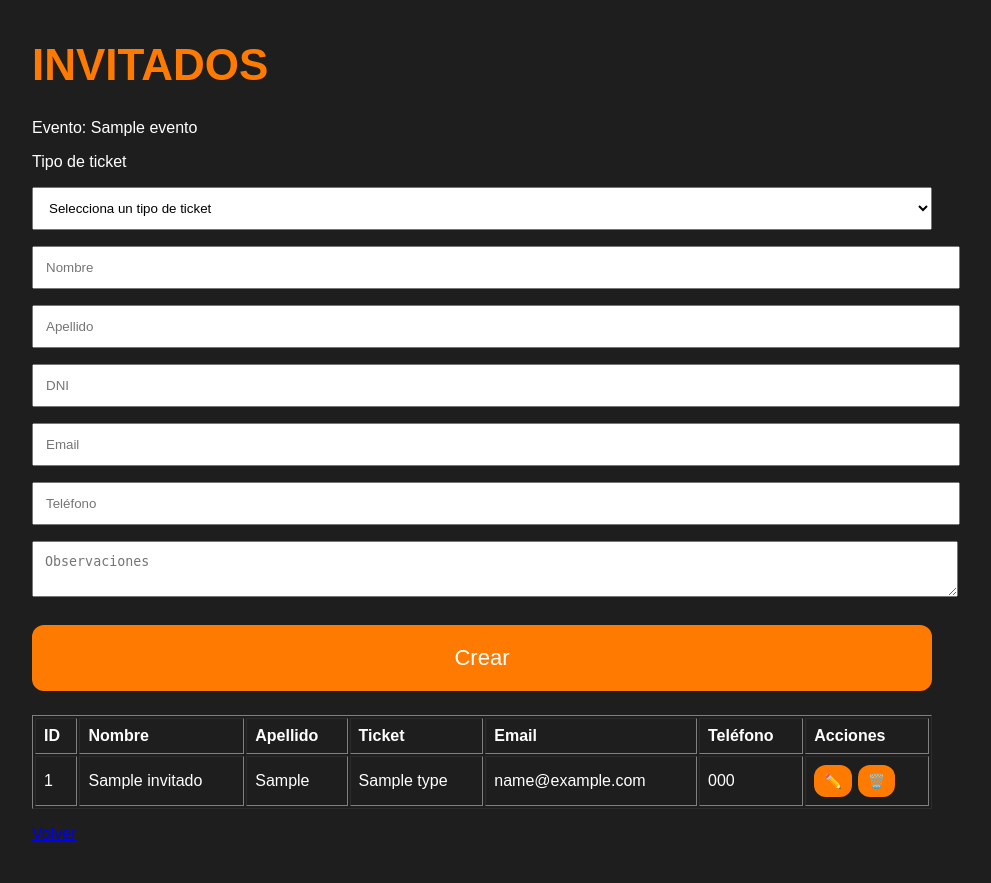
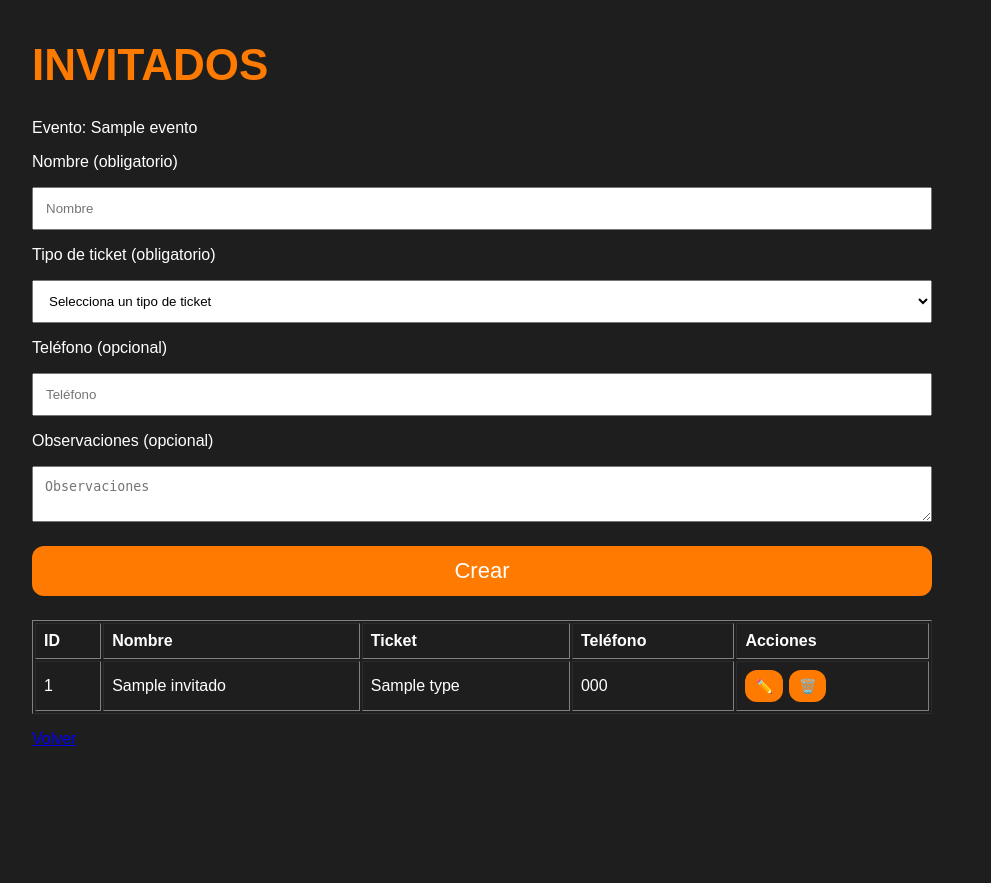
Before and after one commit to yoestoy2013-wq/acces, a PHP site: page /invitados.php?evento=1 in a window 1280 px wide. Shown: the whole page, without its empty margins (158-1149 px from the left). After the commit the page ends 746 px from the top, so only its background shows below. Run offline with PHP 8.4, Linux system fonts and the light colour scheme; tables that the repository leaves empty hold one stand-in row (values such as "Sample post").

Commit message:
Simplificar formulario de invitados: mantener solo nombre, teléfono, tipo de ticket, observaciones

```diff
--- a/controllers/InvitadoController.php
+++ b/controllers/InvitadoController.php
@@ -64,18 +64,6 @@ class InvitadoController
             $errors[] = 'Debe seleccionar un tipo de ticket válido.';
         }
 
-        if (!empty($data['email']) && !filter_var($data['email'], FILTER_VALIDATE_EMAIL)) {
-            $errors[] = 'El email no es válido.';
-        }
-
-        if (isset($data['apellido']) && mb_strlen($data['apellido']) > 150) {
-            $errors[] = 'El apellido no puede tener más de 150 caracteres.';
-        }
-
-        if (isset($data['dni']) && mb_strlen($data['dni']) > 50) {
-            $errors[] = 'El DNI no puede tener más de 50 caracteres.';
-        }
-
         if (isset($data['telefono']) && mb_strlen($data['telefono']) > 50) {
             $errors[] = 'El teléfono no puede tener más de 50 caracteres.';
         }
--- a/public/invitados.php
+++ b/public/invitados.php
@@ -24,12 +24,17 @@ if ($evento) {
 }
 
 if ($_SERVER['REQUEST_METHOD'] === 'POST' && $evento) {
+    $isEdit = isset($_POST['id']) && $_POST['id'] !== '';
+    if ($isEdit) {
+        $existingInvitado = $invitadoController->find((int)$_POST['id']);
+    }
+
     $formData = [
         'ticket_type_id' => isset($_POST['ticket_type_id']) ? (int)$_POST['ticket_type_id'] : 0,
         'nombre' => trim($_POST['nombre'] ?? ''),
-        'apellido' => trim($_POST['apellido'] ?? ''),
-        'dni' => trim($_POST['dni'] ?? ''),
-        'email' => trim($_POST['email'] ?? ''),
+        'apellido' => $isEdit ? ($existingInvitado['apellido'] ?? '') : '',
+        'dni' => $isEdit ? ($existingInvitado['dni'] ?? '') : '',
+        'email' => $isEdit ? ($existingInvitado['email'] ?? '') : '',
         'telefono' => trim($_POST['telefono'] ?? ''),
         'observaciones' => trim($_POST['observaciones'] ?? ''),
     ];
@@ -89,8 +94,10 @@ $invitados = $evento ? $invitadoController->listByEvento($eventoId) : [];
 <?php if ($evento): ?>
 <form method='post' style='margin-bottom:24px'>
 <input type='hidden' name='id' value='<?=htmlspecialchars($invitado['id'] ?? '')?>'>
-<label style='display:block;margin:8px 0'>Tipo de ticket</label>
-<select name='ticket_type_id' required style='width:100%;padding:12px;margin:8px 0'>
+<label style='display:block;margin:8px 0'>Nombre (obligatorio)</label>
+<input name='nombre' placeholder='Nombre' value='<?=htmlspecialchars($invitado['nombre'] ?? '')?>' required style='width:100%;padding:12px;margin:8px 0;box-sizing:border-box'>
+<label style='display:block;margin:8px 0'>Tipo de ticket (obligatorio)</label>
+<select name='ticket_type_id' required style='width:100%;padding:12px;margin:8px 0;box-sizing:border-box'>
 <?php if (!$ticketTypes): ?>
 <option value=''>No hay tipos de ticket disponibles</option>
 <?php else: ?>
@@ -100,25 +107,21 @@ $invitados = $evento ? $invitadoController->listByEvento($eventoId) : [];
 <?php endforeach; ?>
 <?php endif; ?>
 </select>
-<input name='nombre' placeholder='Nombre' value='<?=htmlspecialchars($invitado['nombre'] ?? '')?>' required style='width:100%;padding:12px;margin:8px 0'>
-<input name='apellido' placeholder='Apellido' value='<?=htmlspecialchars($invitado['apellido'] ?? '')?>' style='width:100%;padding:12px;margin:8px 0'>
-<input name='dni' placeholder='DNI' value='<?=htmlspecialchars($invitado['dni'] ?? '')?>' style='width:100%;padding:12px;margin:8px 0'>
-<input name='email' type='email' placeholder='Email' value='<?=htmlspecialchars($invitado['email'] ?? '')?>' style='width:100%;padding:12px;margin:8px 0'>
-<input name='telefono' placeholder='Teléfono' value='<?=htmlspecialchars($invitado['telefono'] ?? '')?>' style='width:100%;padding:12px;margin:8px 0'>
-<textarea name='observaciones' placeholder='Observaciones' style='width:100%;padding:12px;margin:8px 0'><?=htmlspecialchars($invitado['observaciones'] ?? '')?></textarea>
-<button type='submit'><?=isset($invitado['id']) ? 'Actualizar' : 'Crear'?></button>
+<label style='display:block;margin:8px 0'>Teléfono (opcional)</label>
+<input name='telefono' placeholder='Teléfono' value='<?=htmlspecialchars($invitado['telefono'] ?? '')?>' style='width:100%;padding:12px;margin:8px 0;box-sizing:border-box'>
+<label style='display:block;margin:8px 0'>Observaciones (opcional)</label>
+<textarea name='observaciones' placeholder='Observaciones' style='width:100%;padding:12px;margin:8px 0;box-sizing:border-box'><?=htmlspecialchars($invitado['observaciones'] ?? '')?></textarea>
+<button type='submit' style='padding:12px 24px;margin-top:12px'><?=isset($invitado['id']) ? 'Actualizar' : 'Crear'?></button>
 </form>
 <table border='1' cellpadding='8' style='width:100%'>
-<tr><th>ID</th><th>Nombre</th><th>Apellido</th><th>Ticket</th><th>Email</th><th>Teléfono</th><th>Acciones</th></tr>
+<tr><th>ID</th><th>Nombre</th><th>Ticket</th><th>Teléfono</th><th>Acciones</th></tr>
 <?php if (!$invitados): ?>
-<tr><td colspan='7'>No hay invitados cargados.</td></tr>
+<tr><td colspan='5'>No hay invitados cargados.</td></tr>
 <?php else: foreach ($invitados as $guest): ?>
 <tr>
 <td><?=htmlspecialchars($guest['id'])?></td>
 <td><?=htmlspecialchars($guest['nombre'])?></td>
-<td><?=htmlspecialchars($guest['apellido'])?></td>
 <td><?=htmlspecialchars($ticketTypeMap[$guest['ticket_type_id']] ?? $guest['ticket_type_id'])?></td>
-<td><?=htmlspecialchars($guest['email'])?></td>
 <td><?=htmlspecialchars($guest['telefono'])?></td>
 <td><div class='actions'>
 <a href='invitados.php?evento=<?=$eventoId?>&edit=<?=$guest['id']?>'><button>✏️</button></a>
```
